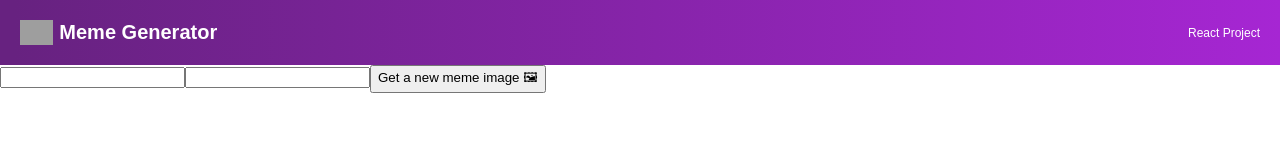
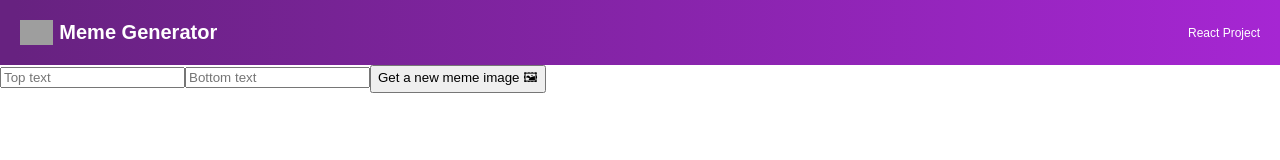
Before and after one commit to yash251/react-meme-generator, a React (Create React App) app: page / in a window 1280 px wide. Shown: the top 160 px of the page. Built offline with nearby package versions, Linux system fonts and the light colour scheme; grey boxes are pictures that could not be loaded.

Commit message:
added classNames

```diff
--- a/src/components/Meme.js
+++ b/src/components/Meme.js
@@ -1,10 +1,22 @@
 function Meme() {
     return (
         <main>
-            <form>
-                <input type="text" />
-                <input type="text" />
-                <button>Get a new meme image 🖼</button>
+            <form className="form">
+                <input
+                    type="text"
+                    placeholder="Top text"
+                    className="form--input"
+                />
+                <input
+                    type="text"
+                    placeholder="Bottom text"
+                    className="form--input"
+                />
+                <button
+                    className="form--button"
+                >
+                    Get a new meme image 🖼
+                </button>
             </form>
         </main>
     );
```
